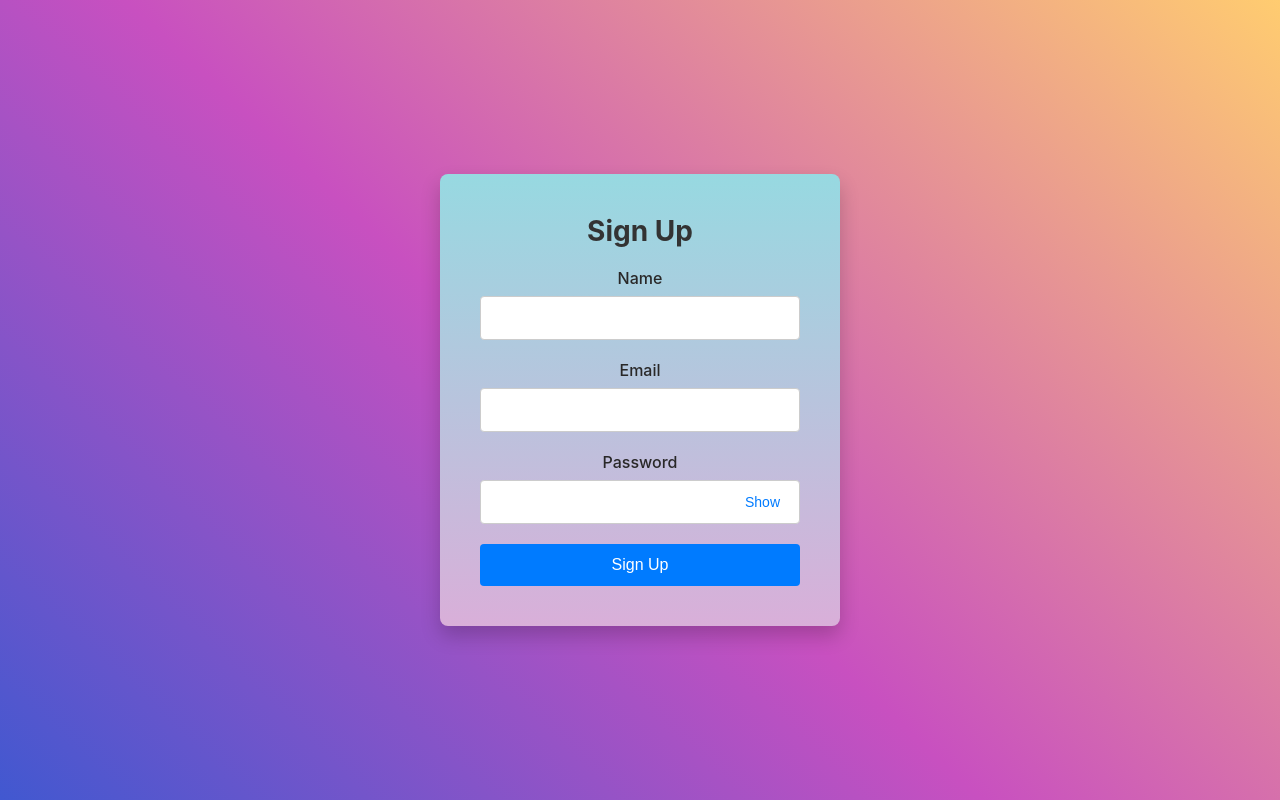
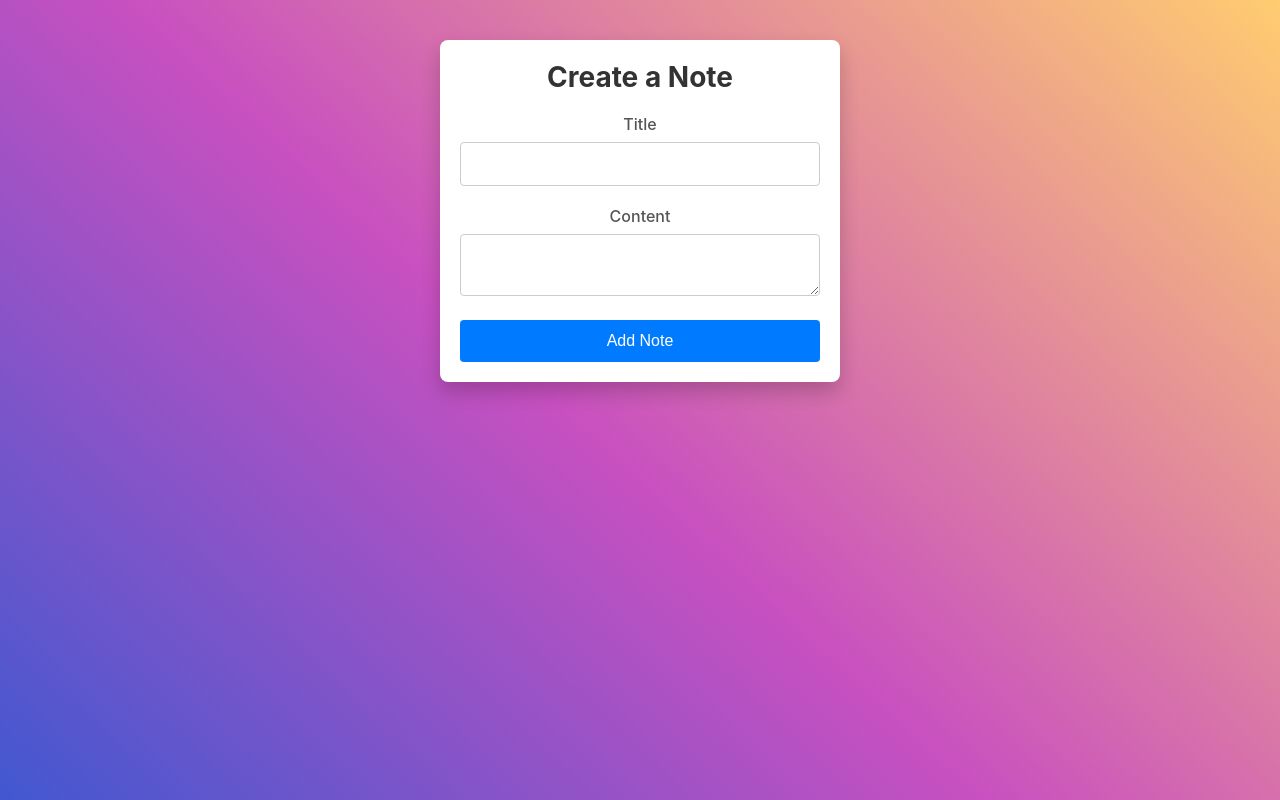
Before and after one commit to sajan1789/Notes-Taking-App, a React (Create React App) app in the folder front-end/: page /addnotes in a window 1280 px wide. Built offline with nearby package versions, Linux system fonts and the light colour scheme.

Commit message:
Notes-Page-front-end-and css complete

```diff
--- a/front-end/src/App.js
+++ b/front-end/src/App.js
@@ -3,12 +3,13 @@ import './App.css';
 import MainRoutes from './Pages/MainRoutes';
 import Login from './Pages/Login';
 import Signup from './Pages/SignUp';
+import AddNotes from './Pages/AddNotes';
 
 function App() {
   return (
     <div className="App">
       {/* <MainRoutes/> */}
-      <Signup/>
+      <AddNotes/>
     </div>
   );
 }
--- /dev/null
+++ b/front-end/src/Pages/AddNotes.jsx
@@ -0,0 +1,59 @@
+import React, { useState } from 'react';
+import '../Styles/AddNotes.css'
+const AddNotes = () => {
+  const [title, setTitle] = useState('');
+  const [content, setContent] = useState('');
+  const [notes, setNotes] = useState([]);
+
+  const handleAddNote = (e) => {
+    e.preventDefault();
+    const newNote = {
+      title,
+      content,
+      timestamp: new Date().toLocaleString() // Get the current timestamp
+    };
+    setNotes([...notes, newNote]);
+    setTitle('');
+    setContent('');
+  };
+
+  return (
+    <div className="notes-container">
+      <form className="notes-form" onSubmit={handleAddNote}>
+        <h2>Create a Note</h2>
+        <div className="input-group">
+          <label htmlFor="title">Title</label>
+          <input
+            type="text"
+            id="title"
+            value={title}
+            onChange={(e) => setTitle(e.target.value)}
+          />
+        </div>
+        <div className="input-group">
+          <label htmlFor="content">Content</label>
+          <textarea
+            id="content"
+            value={content}
+            onChange={(e) => setContent(e.target.value)}
+          />
+        </div>
+        <button type="submit" className="login-button">
+          Add Note
+        </button>
+      </form>
+
+      <div className="notes-list">
+        {notes.map((note, index) => (
+          <div key={index} className="note">
+            <h3>{note.title}</h3>
+            <p>{note.content}</p>
+            <p className="timestamp">Created on: {note.timestamp}</p>
+          </div>
+        ))}
+      </div>
+    </div>
+  );
+};
+
+export default AddNotes;
--- /dev/null
+++ b/front-end/src/Styles/AddNotes.css
@@ -0,0 +1,74 @@
+.notes-container {
+    display: flex;
+    flex-direction: column;
+    align-items: center;
+    padding: 40px;
+    background-image: linear-gradient(43deg, #4158D0 0%, #C850C0 46%, #FFCC70 100%);
+    height: 100vh;
+  }
+
+  .notes-form {
+    background-color: white;
+    padding: 20px;
+    border-radius: 8px;
+    box-shadow: 0px 10px 20px rgba(0, 0, 0, 0.2);
+    max-width: 400px;
+    width: 100%;
+  }
+
+  .notes-form h2 {
+    margin-bottom: 20px;
+    text-align: center;
+    font-size: 28px;
+    color: #333;
+  }
+
+  .input-group {
+    margin-bottom: 20px;
+  }
+
+  .input-group label {
+    display: block;
+    margin-bottom: 8px;
+    font-size: 16px;
+    color: #555;
+  }
+
+  .input-group input,
+  .input-group textarea {
+    width: 100%;
+    padding: 12px;
+    border: 1px solid #ccc;
+    border-radius: 4px;
+    font-size: 16px;
+    color: #222121;
+  }
+
+  .notes-list {
+    margin-top: 40px;
+  }
+
+  .note {
+    background-color: white;
+    padding: 20px;
+    border-radius: 8px;
+    box-shadow: 0px 5px 10px rgba(0, 0, 0, 0.1);
+    margin-bottom: 20px;
+  }
+
+  .note h3 {
+    font-size: 24px;
+    color: #333;
+    margin-bottom: 8px;
+  }
+
+  .note p {
+    font-size: 16px;
+    color: #555;
+    margin-bottom: 12px;
+  }
+
+  .timestamp {
+    font-size: 12px;
+    color: #888;
+  }
```
